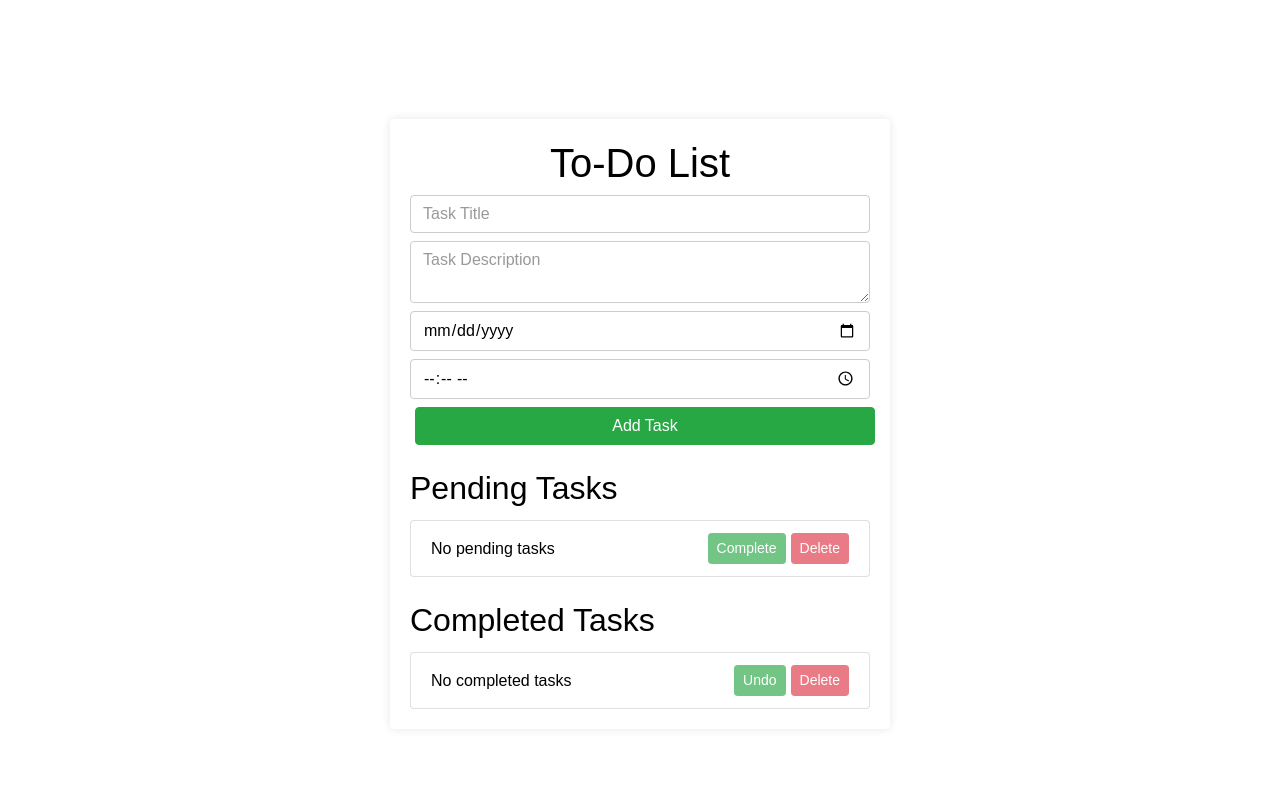
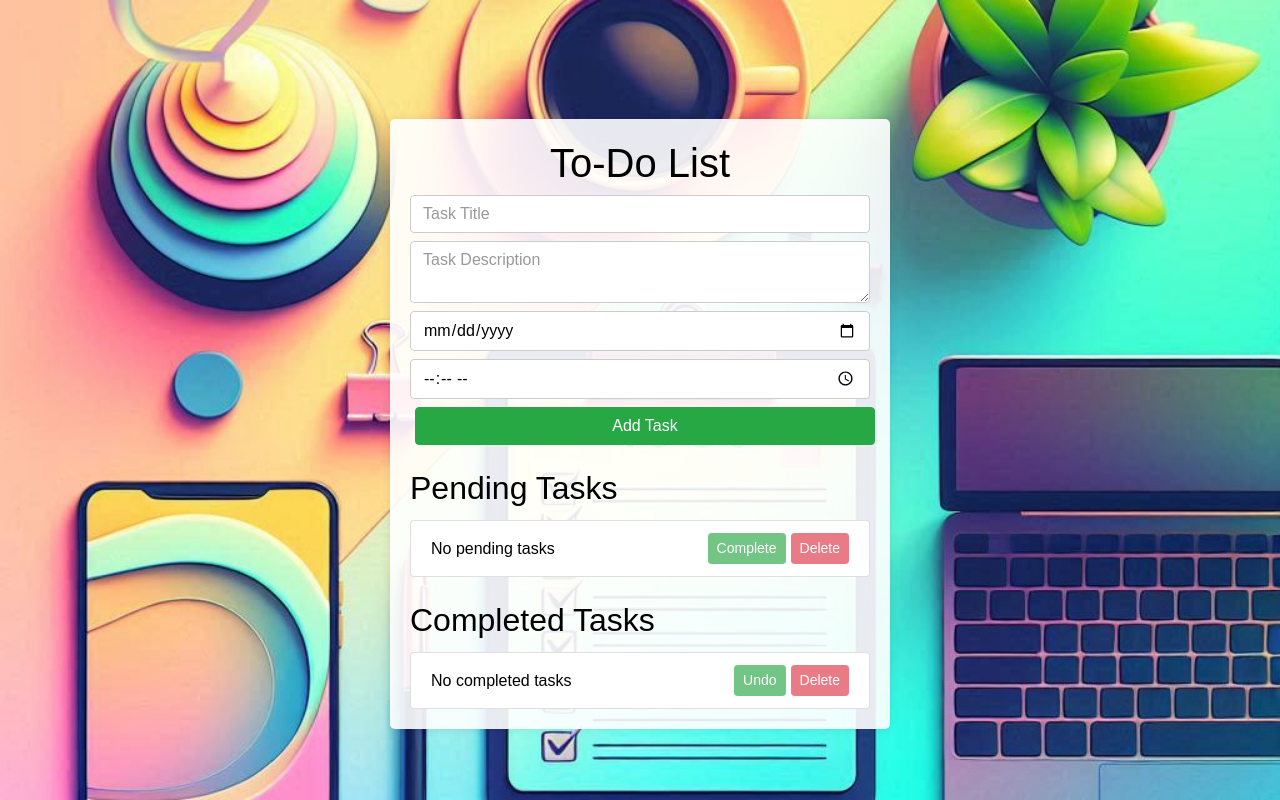
Before and after one commit to waseem1051/To-Do-List, a plain HTML site: page index.html in a window 1280 px wide. Drawn offline with nearby package versions, Linux system fonts and the light colour scheme.

Commit message:
Update style.css

```diff
--- a/style.css
+++ b/style.css
@@ -1,6 +1,6 @@
 body {
     font-family: Arial, sans-serif;
-    background: url('./image/bg2.png') no-repeat center center fixed;
+    background: url('bg2.png') no-repeat center center fixed;
     background-size: cover;
     margin: 0;
     padding: 0;
```
